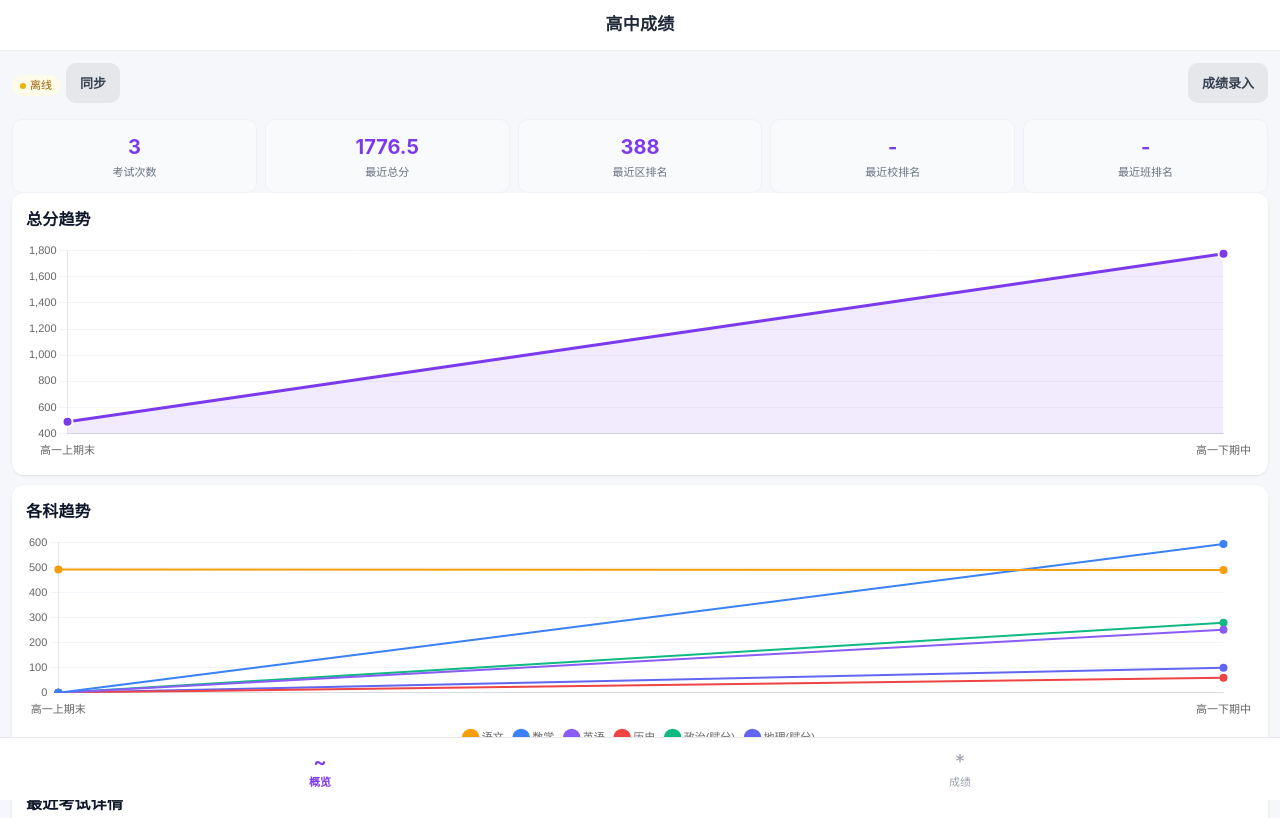
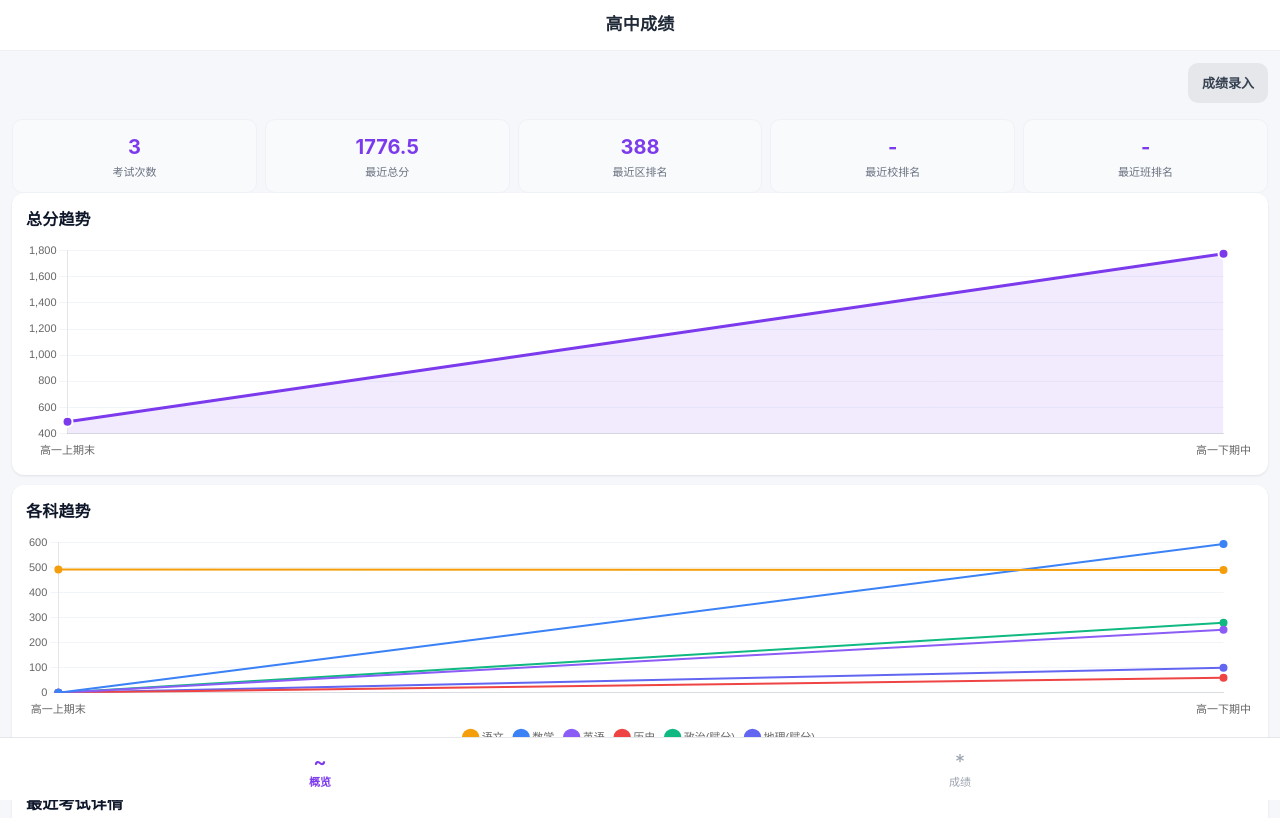
Before and after one commit to hyxts/construction-log-system, a plain HTML site: page hsgrades/index.html in a window 1280 px wide. Shown: the top 818 px of the page. Drawn offline with nearby package versions, Linux system fonts and the light colour scheme; no server answers.

Commit message:
高中成绩：移除服务器同步状态提示语，后台静默同步

```diff
--- a/hsgrades/index.html
+++ b/hsgrades/index.html
@@ -112,14 +112,7 @@ label{display:block;font-size:13px;color:#4b5563;margin-bottom:4px;font-weight:5
 .badge-geo{background:#e0e7ff;color:#3730a3}
 .badge-total{background:#f3e8ff;background:#f3e8ff;color:#7c3aed}
 
-/* Sync badge */
-.sync-badge{display:inline-flex;align-items:center;gap:4px;font-size:11px;padding:2px 8px;border-radius:10px;background:#f0fdf4;color:#15803d}
-.sync-badge.offline{background:#fefce8;color:#a16207}
-.sync-badge.syncing{background:#eff6ff;color:#1d4ed8}
-.sync-dot{width:6px;height:6px;border-radius:50%;background:#22c55e}
-.sync-dot.offline{background:#eab308}
-.sync-dot.syncing{background:#3b82f6;animation:pulse 1s infinite}
-@keyframes pulse{0%,100%{opacity:1}50%{opacity:0.3}}
+
 </style>
 </head>
 
@@ -129,14 +122,8 @@ label{display:block;font-size:13px;color:#4b5563;margin-bottom:4px;font-weight:5
 
 <!-- Overview -->
 <div class="tab-content active" id="tab-overview">
-  <div style="display:flex;justify-content:space-between;align-items:center;margin-bottom:10px">
-    <div style="display:flex;align-items:center;gap:6px">
-      <span id="syncBadge" class="sync-badge offline"><span class="sync-dot offline"></span><span id="syncText">离线</span></span>
-      <button class="btn-sm btn-gray" onclick="pullFromServer()" title="从服务器拉取最新数据">同步</button>
-    </div>
-    <div style="display:flex;gap:6px">
-      <button class="btn-sm btn-gray" onclick="switchTab('exams')">成绩录入</button>
-    </div>
+  <div style="display:flex;justify-content:flex-end;align-items:center;margin-bottom:10px">
+    <button class="btn-sm btn-gray" onclick="switchTab('exams')">成绩录入</button>
   </div>
 
   <div class="stats-grid">
@@ -314,27 +301,7 @@ function escapeHtml(s) {
 }
 
 // ==================== 持久化 ====================
-function updateSyncStatus(text) {
-  const el = document.getElementById('syncText');
-  const dot = document.querySelector('#syncBadge .sync-dot');
-  const badge = document.getElementById('syncBadge');
-  if (el) el.textContent = text || '';
-  if (badge) {
-    if (text === '已同步') {
-      badge.className = 'sync-badge';
-      if (dot) { dot.className = 'sync-dot'; }
-    } else if (text === '离线' || text === '同步失败' || text === '拉取失败') {
-      badge.className = 'sync-badge offline';
-      if (dot) { dot.className = 'sync-dot offline'; }
-    } else {
-      badge.className = 'sync-badge syncing';
-      if (dot) { dot.className = 'sync-dot syncing'; }
-    }
-  }
-}
-
 async function loadData() {
-  updateSyncStatus('加载中...');
   let serverLoaded = false;
   try {
     const resp = await fetch('/api/hsgrades/data');
@@ -343,12 +310,10 @@ async function loadData() {
       exams = json.data.exams || [];
       localStorage.setItem('hsgradesData', JSON.stringify(exams));
       serverLoaded = true;
-      updateSyncStatus('已同步');
     }
   } catch(e) {}
 
   if (!serverLoaded) {
-    updateSyncStatus('离线');
     const d = localStorage.getItem('hsgradesData');
     if (d) {
       try { exams = JSON.parse(d); } catch(e) { exams = []; }
@@ -366,35 +331,25 @@ async function loadData() {
 
 function saveData() {
   localStorage.setItem('hsgradesData', JSON.stringify(exams));
-  updateSyncStatus('同步中...');
   try {
     fetch('/api/hsgrades/data', {
       method: 'POST',
       headers: {'Content-Type': 'application/json'},
       body: JSON.stringify({ exams })
-    }).then(r => r.json()).then(j => {
-      if (j && j.success) updateSyncStatus('已同步');
-      else updateSyncStatus('同步失败');
-    }).catch(() => updateSyncStatus('离线'));
-  } catch(e) { updateSyncStatus('离线'); }
+    }).catch(() => {});
+  } catch(e) {}
 }
 
 async function pullFromServer() {
-  updateSyncStatus('拉取中...');
   try {
     const resp = await fetch('/api/hsgrades/data');
     const json = await resp.json();
     if (json.success && json.data) {
       exams = json.data.exams || [];
       localStorage.setItem('hsgradesData', JSON.stringify(exams));
-      updateSyncStatus('已同步');
       refreshAll();
-    } else {
-      updateSyncStatus('拉取失败');
     }
-  } catch(e) {
-    updateSyncStatus('离线');
-  }
+  } catch(e) {}
 }
 
 // 预置数据（来自截图）
```
